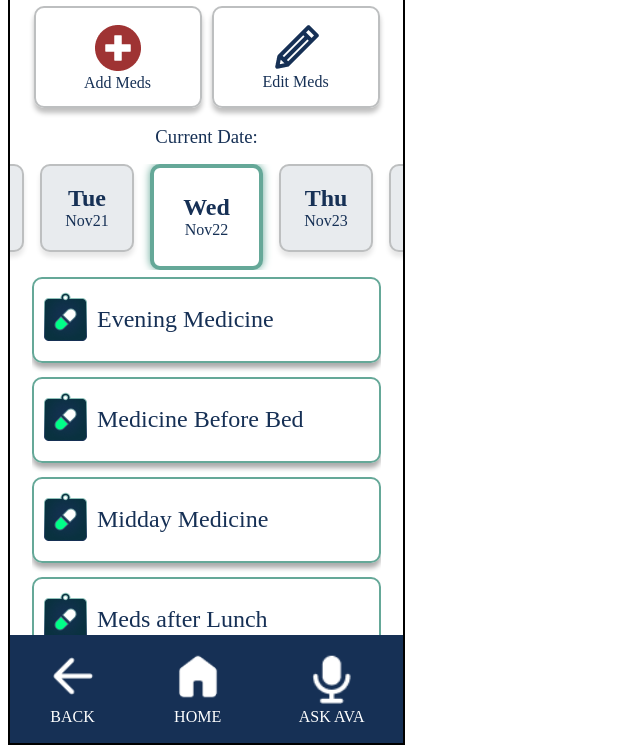
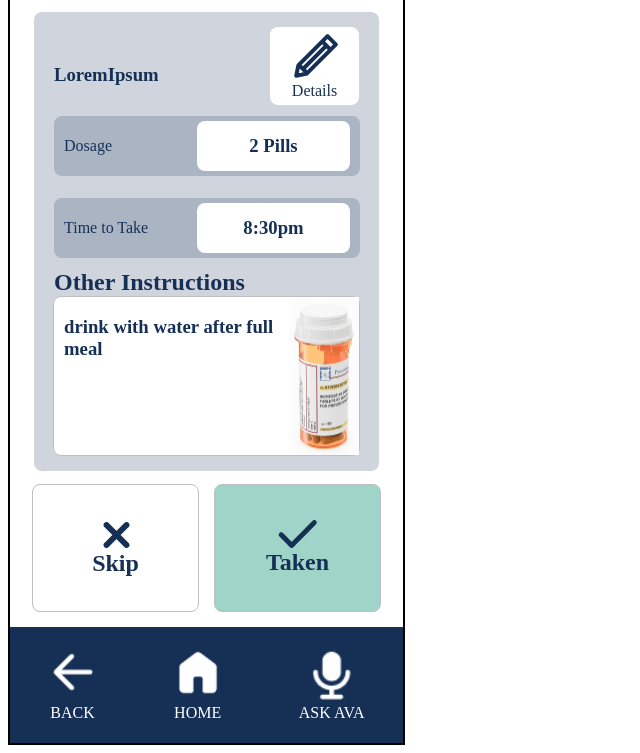
Before and after one commit to KDEL-Dev/ava_App, a plain HTML site: page index.html in a window 1280 px wide. Shown: the part 119-872 px from the top of the page, without its empty margins (0-640 px from the left). Drawn offline with Linux system fonts and the light colour scheme; a web font is replaced by a local one.

Commit message:
TuesdayWork

```diff
--- a/index.html
+++ b/index.html
@@ -115,27 +115,105 @@
             </div>
             <div id="medListCont">
                 <div class="medBtn" id="medBtn5">
+                    <div class="flexRow">
                         <img src="/img/icons/medList.png" alt="">
                         <h2>Evening Medicine</h2>
                     </div>
+                    <div class="medChecked">
+                        <img src="/img/icons/checkMark.png" alt="">
+                    </div>
+                </div>
                 <div class="medBtn" id="medBtn4">
+                    <div class="flexRow">
                         <img src="/img/icons/medList.png" alt="">
                         <h2>Medicine Before Bed</h2>
                     </div>
+                    <div class="medChecked">
+                        <img src="/img/icons/checkMark.png" alt="">
+                    </div>
+                </div>
                 <div class="medBtn" id="medBtn3">
+                    <div class="flexRow">
                         <img src="/img/icons/medList.png" alt="">
                         <h2>Midday Medicine</h2>
                     </div>
+                    <div class="medChecked">
+                        <img src="/img/icons/checkMark.png" alt="">
+                    </div>
+                </div>
                 <div class="medBtn" id="medBtn2">
+                    <div class="flexRow">
                         <img src="/img/icons/medList.png" alt="">
                         <h2>Meds after Lunch</h2>
                     </div>
+                    <div class="medChecked">
+                        <img src="/img/icons/checkMark.png" alt="">
+                    </div>
+                </div>
                 <div class="medBtn" id="medBtn1">
+                    <div class="flexRow">
                         <img src="/img/icons/medList.png" alt="">
                         <h2>Meds after Breakfast</h2>
                     </div>
+                    <div class="medChecked">
+                        <img src="/img/icons/checkMark.png" alt="">
                     </div>
                 </div>
+            </div>
+        </div>
+
+        <div class="medDetailPage">
+            <div class="medDetailBg">
+                <div class="medDetailTitleArea">
+                    <div class="medDetailTitle">
+                        <h3>LoremIpsum</h3>
+                    </div>
+                    <div class="medDetailBtnTop">
+                        <img src="/img/icons/icon-park-outline_pencil.png" alt="">
+                        <p>Details</p>
+                    </div>
+                </div>
+                <div class="medDetailInfoArea">
+                    <div class="medDetailInfo">
+                        <div>
+                            <p>Dosage</p>
+                        </div>
+                        <div class="instructions">
+                            <h3>2 Pills</h3>
+                        </div>
+                    </div>
+                    <div class="medDetailInfo">
+                        <div>
+                            <p>Time to Take</p>
+                        </div>
+                        <div class="instructions">
+                            <h3>8:30pm</h3>
+                        </div>
+                    </div>
+                    <div class="otherInstruction">
+                        <h2>Other Instructions</h2>
+                        <div class="instructionTextArea">
+                            <h3>drink with water after full meal</h3>
+                            <img src="/img/icons/pillBottle.png" alt="">
+                        </div>
+                    </div>
+                </div>
+            </div>
+            <div class="flexRow" id="medDetailEdge">
+                <div class="medDetailBtn">
+                    <img src="/img/icons/blueX.png" alt="">
+                    <h2>Skip</h2>
+                </div>
+                <div class="medDetailBtn" id="takenBtn">
+                    <img src="/img/icons/blueCheckMark.png" alt="">
+                    <h2>Taken</h2>
+                </div>
+            </div>
+        </div>
+
+
+
+
         <div class="footerBtnCont">
             <div id="homeFooterBtn">
                 <div class="footerBtn">
--- a/stylesheet/styles.css
+++ b/stylesheet/styles.css
@@ -137,7 +137,7 @@ body
     max-width: 100%;
 
     /* default is none */
-    display: flex;
+    display: none;
     align-items: center;
     flex-direction: column;
 
@@ -298,12 +298,13 @@ body
 
     display: flex;
     align-items: center;
+    justify-content: space-between;
 }
 
 .medBtn h2
 {
     font-family: "alexandria";
-    font-size: 1.5em;
+    font-size: 1.25em;
     font-weight: 500;
 }
 
@@ -315,6 +316,171 @@ body
 {
     color: #65A898;
 }
+
+/*  Medication Details Page  */
+
+.medDetailPage
+{
+    display: flex;
+    flex-direction: column;
+}
+
+.medDetailBg
+{
+    background-color: rgba(22, 48, 85,.2);
+    width: 345px;
+    height: 459px;
+    margin-left: 24px;
+    margin-right: 24px;
+    border-radius: 8px;
+}
+
+.medDetailTitleArea
+{
+    margin-left: 20px;
+    margin-right: 20px;
+    margin-top: 15px;
+
+    display: flex;
+    justify-content: space-between;
+    align-items: end;
+}
+
+.medDetailTitle
+{
+
+}
+
+.medDetailBtnTop
+{
+    background-color: white;
+    width: 89px;
+    height: 78px;
+    border-radius: 8px;
+
+    display: flex;
+    justify-content: center;
+    align-items: center;
+    flex-direction: column;
+}
+
+.medDetailBtnTop p
+{
+    margin: 0;
+}
+
+#medDetailEdge
+{
+    /* padding-left: 24px;
+    padding-right: 24px; */
+    margin-top: 13px;
+
+    display: flex;
+    justify-content: center;
+    align-items: center;
+}
+
+.medDetailInfoArea
+{
+   display: flex;
+   flex-direction: column;
+}
+
+.medDetailInfo
+{
+    width: 306px;
+    height: 60px;
+    background-color: rgba(22, 48, 85,.2);
+    border-radius: 8px;
+    margin-bottom: 11px;
+    margin-top: 11px;
+    margin-left: 20px;
+    margin-right: 20px;
+
+
+    display: flex;
+    align-items: center;
+    justify-content: space-between;
+}
+
+.medDetailInfo p
+{
+    margin-left: 10px;
+}
+
+.medDetailBtn
+{
+    width: 165px;
+    height: 126px;
+    border: 1px solid #BDBFC0;
+    margin-left: 7.5px;
+    margin-right: 7.5px;
+    border-radius: 8px;
+
+    display: flex;
+    justify-content: center;
+    align-items: center;
+    flex-direction: column;
+}
+
+.medDetailBtn h2
+{
+    margin: 0;
+}
+
+.otherInstruction
+{
+    width: 100%;
+
+    display: flex;
+    flex-direction: column;
+    align-items: center;
+    justify-content: center;
+
+}
+
+.otherInstruction h2
+{
+    margin: 0;
+    width: 100%;
+    margin-left: 40px;
+
+}
+
+.instructionTextArea
+{
+    background-color: white;
+    width: 305px;
+    height: 158px;
+    border-radius: 8px;
+    border: #BDBFC0 solid 1px;
+
+    display: flex;
+}
+
+.instructionTextArea h3
+{
+    margin-left: 10px;
+}
+
+.instructions
+{
+    background-color: white;
+    width: 153px;
+    height: 50px;
+    border-radius: 8px;
+    margin: 5px 10px;
+
+    display: flex;
+    justify-content: center;
+    align-items: center;
+}
+
+#takenBtn
+{
+    background-color: #9FD5C8;
+}
+
 
 
 /* FOOTER BUTTONS */
@@ -362,6 +528,22 @@ body
 
 /* ***** Medication Page ***** */
 
+.medChecked
+{
+    width: 64px;
+    height: 64px;
+}
+
+.medChecked img
+{
+    display: none;
+}
+
+.medBtn.active .medChecked img
+{
+    display: block;
+}
+
 .inPageButtons
 {
     width: 100%;
```
Also changed, not shown: img/icons/blueCheckMark.png (added), img/icons/blueX.png (added), img/icons/checkMark.png (added), img/icons/pillBottle.png (added). Lines whose indentation alone changed are shown as unchanged.
